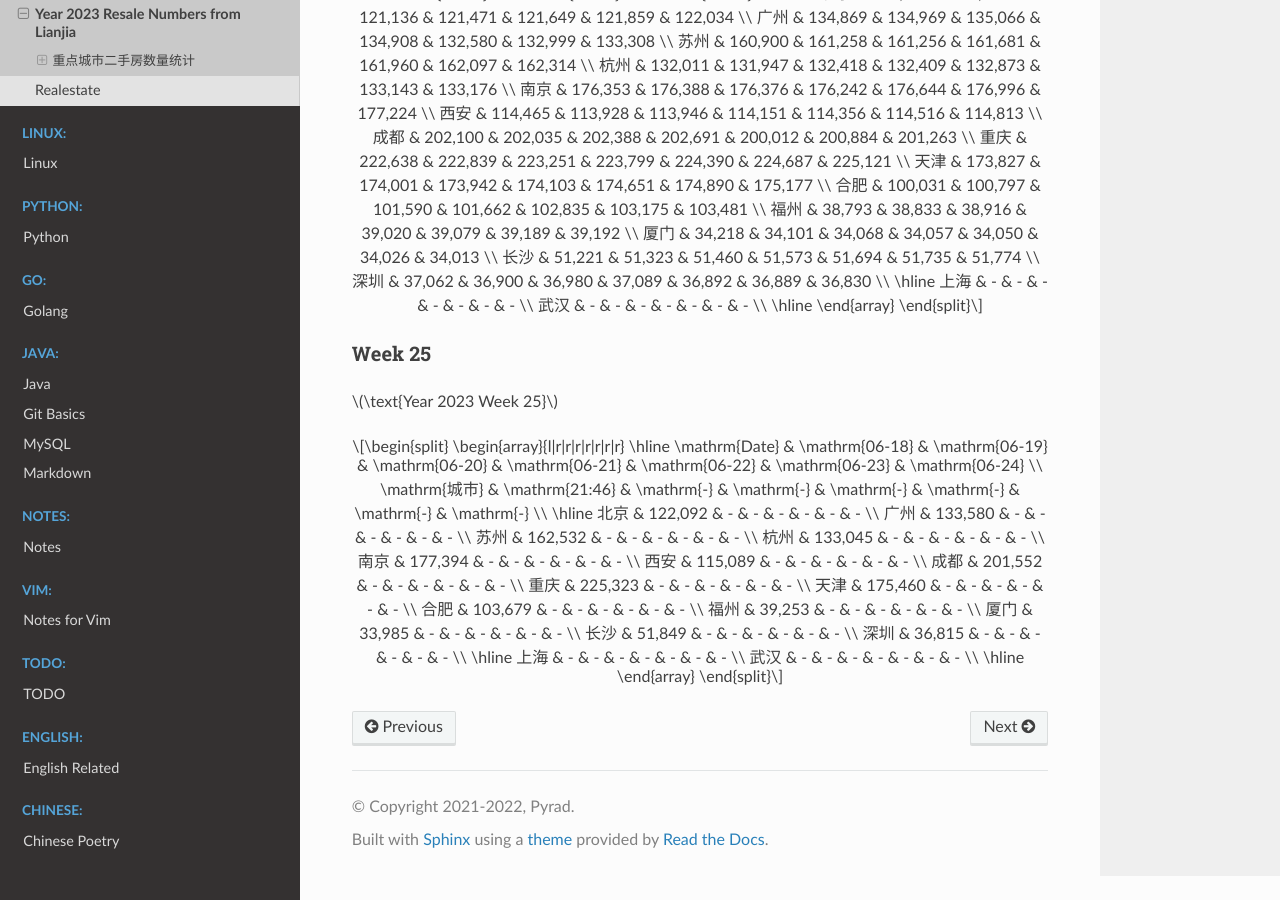
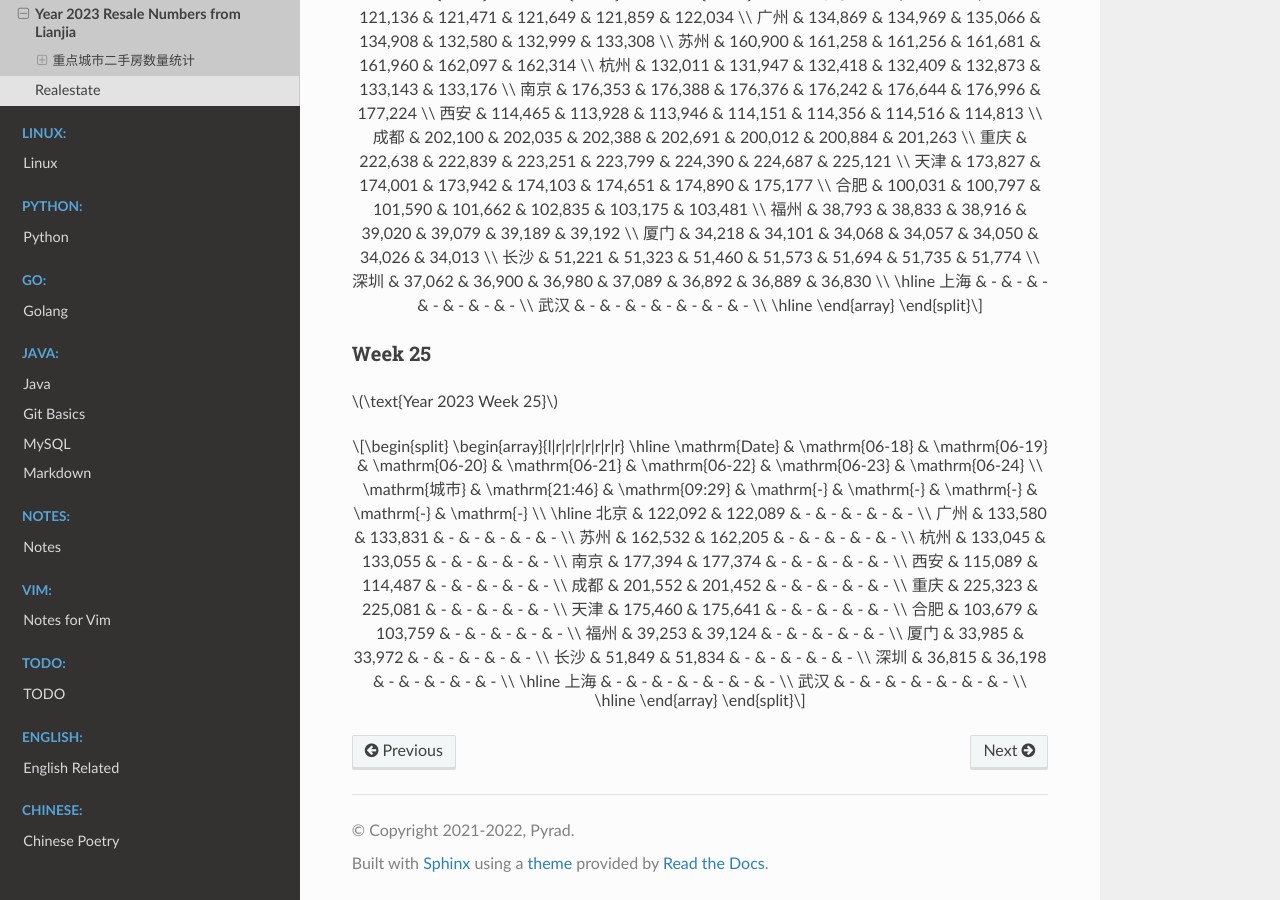
Before and after one commit to Pyrad/pyradnotes, a Sphinx documentation site: the page built from source/RealEstate/resalenumbers2023.md, in a window 1280 px wide and 900 px high, scrolled down 7222 px. Built offline with Sphinx 7.4.7 and the Read the Docs theme 2.0.0, drawn with Linux system fonts in a browser that asks for light colours; a script that is not in the unit is left out.

Commit message:
Realestate Update resale numbers 2023-06-19 09:30

```diff
--- a/source/RealEstate/resalenumbers2023.md
+++ b/source/RealEstate/resalenumbers2023.md
@@ -514,22 +514,22 @@ $$
 \begin{array}{l|r|r|r|r|r|r|r}
 \hline
 \mathrm{Date} & \mathrm{06-18} & \mathrm{06-19} & \mathrm{06-20} & \mathrm{06-21} & \mathrm{06-22} & \mathrm{06-23} & \mathrm{06-24} \\
-\mathrm{城市} & \mathrm{21:46} & \mathrm{-} & \mathrm{-} & \mathrm{-} & \mathrm{-} & \mathrm{-} & \mathrm{-} \\
+\mathrm{城市} & \mathrm{21:46} & \mathrm{09:29} & \mathrm{-} & \mathrm{-} & \mathrm{-} & \mathrm{-} & \mathrm{-} \\
 \hline
-北京 & 122,092 & - & - & - & - & - & - \\
-广州 & 133,580 & - & - & - & - & - & - \\
-苏州 & 162,532 & - & - & - & - & - & - \\
-杭州 & 133,045 & - & - & - & - & - & - \\
-南京 & 177,394 & - & - & - & - & - & - \\
-西安 & 115,089 & - & - & - & - & - & - \\
-成都 & 201,552 & - & - & - & - & - & - \\
-重庆 & 225,323 & - & - & - & - & - & - \\
-天津 & 175,460 & - & - & - & - & - & - \\
-合肥 & 103,679 & - & - & - & - & - & - \\
-福州 & 39,253 & - & - & - & - & - & - \\
-厦门 & 33,985 & - & - & - & - & - & - \\
-长沙 & 51,849 & - & - & - & - & - & - \\
-深圳 & 36,815 & - & - & - & - & - & - \\
+北京 & 122,092 & 122,089 & - & - & - & - & - \\
+广州 & 133,580 & 133,831 & - & - & - & - & - \\
+苏州 & 162,532 & 162,205 & - & - & - & - & - \\
+杭州 & 133,045 & 133,055 & - & - & - & - & - \\
+南京 & 177,394 & 177,374 & - & - & - & - & - \\
+西安 & 115,089 & 114,487 & - & - & - & - & - \\
+成都 & 201,552 & 201,452 & - & - & - & - & - \\
+重庆 & 225,323 & 225,081 & - & - & - & - & - \\
+天津 & 175,460 & 175,641 & - & - & - & - & - \\
+合肥 & 103,679 & 103,759 & - & - & - & - & - \\
+福州 & 39,253 & 39,124 & - & - & - & - & - \\
+厦门 & 33,985 & 33,972 & - & - & - & - & - \\
+长沙 & 51,849 & 51,834 & - & - & - & - & - \\
+深圳 & 36,815 & 36,198 & - & - & - & - & - \\
 \hline
 上海 & - & - & - & - & - & - & - \\
 武汉 & - & - & - & - & - & - & - \\
```
Also changed, not shown: 1 other file.
